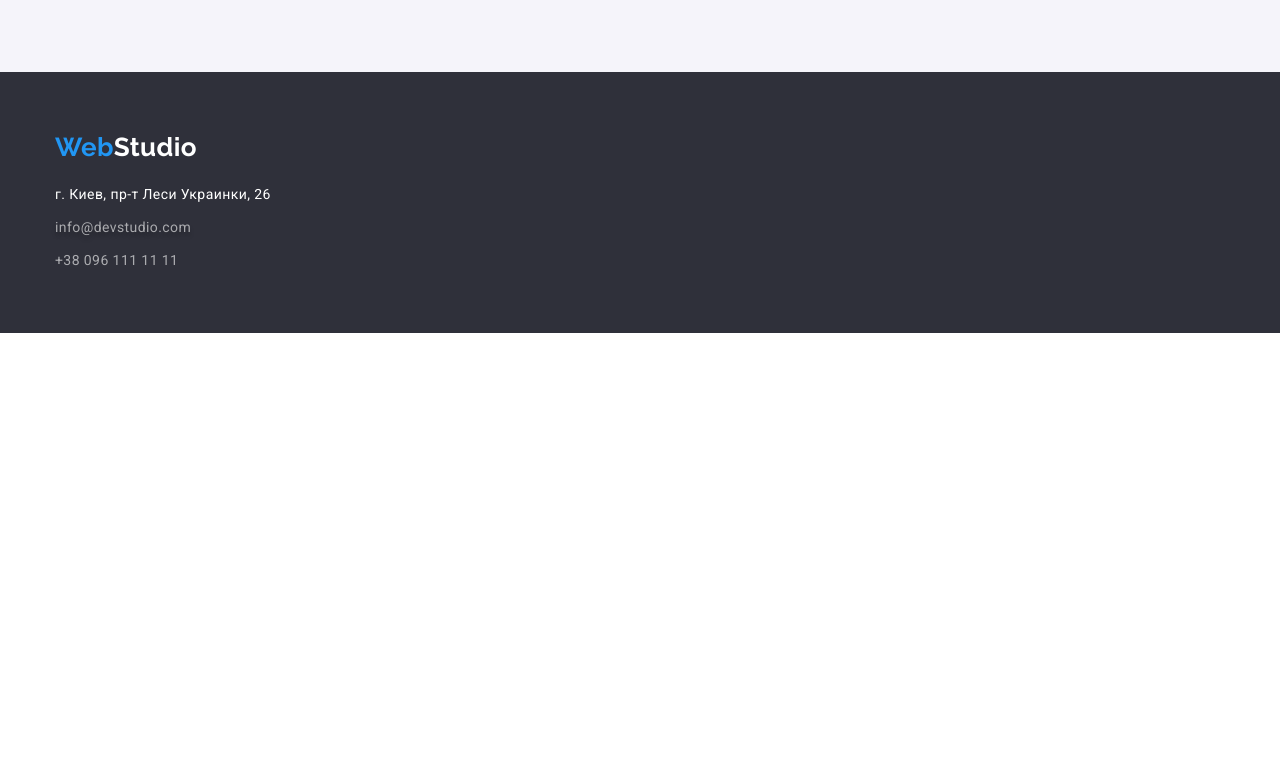
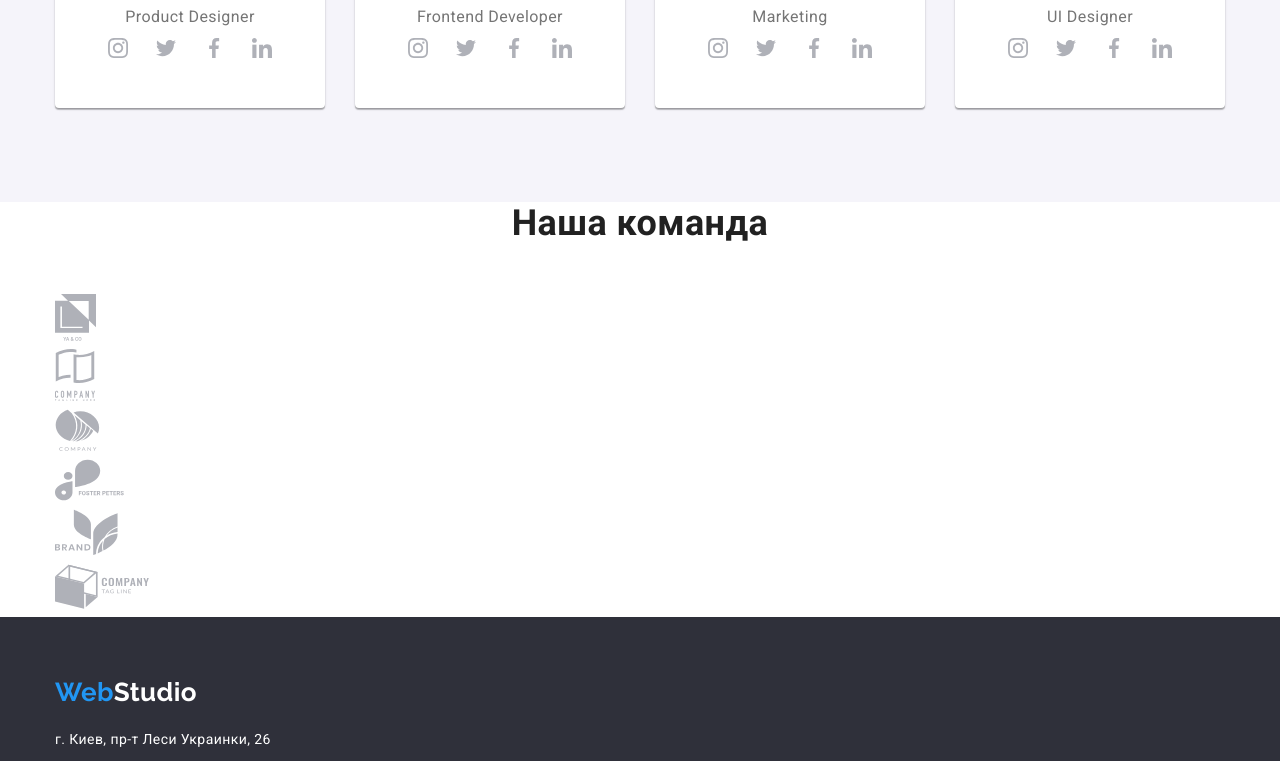
Before and after one commit to NikitaMelnychencko/goit-markup-hw-04, a plain HTML site: page index.html in a window 1280 px wide. Shown: the part 2028-2789 px from the top of the page. Before the commit the page ends 2361 px from the top, so only its background shows below. Drawn offline with nearby package versions, Linux system fonts and the light colour scheme.

Commit message:
14.05.21

```diff
--- a/index.html
+++ b/index.html
@@ -40,18 +40,22 @@
         <h2 class="section-title hide"> Особенности </h2>
         <ul class="qualities-list">
           <li class="item">
+            <img src="./images/antenna.svg" alt="antenna">
             <h3 class="title">Внимание к деталям</h3>
             <p> Идейные соображения, а также начало повседневной работы по формированию позиции.</p>
           </li>
           <li class="item">
+            <img src="./images/clock.svg" alt="clock">
             <h3 class="title">Пунктуальность</h3>
             <p> Задача организации, в особенности же рамки и место обучения кадров влечет за собой.</p>
           </li>
           <li class="item">
+            <img src="./images/diagram.svg" alt="diagram">
             <h3 class="title">Планирование</h3>
             <p> Равным образом консультация с широким активом в значительной степени обуславливает.</p>
           </li>
           <li class="item">
+            <img src="./images/astronaut.svg" alt="astronaut">
             <h3 class="title">Современные технологии</h3>
             <p> Значимость этих проблем настолько очевидна, что реализация плановых заданий.</p>
           </li>
@@ -79,13 +83,26 @@
             <div class="content-team">
               <h3 class="title name">Игорь Демьяненко</h3>
               <p class="text" lang="en"> Product Designer </p>
+              <div class="">
+                <img src="./images/instagram.svg" alt="instagram">
+                <img src="./images/twitter.svg" alt="twitter">
+                <img src="./images/facebook.svg" alt="facebook">
+                <img src="./images/in.svg" alt="in">
+              </div>
             </div>
+
           </li>
           <li class="item">
             <img class="card-image no-gap" src="./images/frontend.jpg" alt="Фронтенд-разработчик" width="270" height="260">
             <div class="content-team">
               <h3 class="title name">Ольга Репина</h3>
               <p class="text" lang="en"> Frontend Developer </p>
+              <div class="">
+                <img src="./images/instagram.svg" alt="instagram">
+                <img src="./images/twitter.svg" alt="twitter">
+                <img src="./images/facebook.svg" alt="facebook">
+                <img src="./images/in.svg" alt="in">
+              </div>
             </div>
           </li>
           <li class="item">
@@ -93,6 +110,12 @@
             <div class="content-team">
               <h3 class="title name">Николай Тарасов</h3>
               <p class="text" lang="en"> Marketing </p>
+              <div class="">
+                <img src="./images/instagram.svg" alt="instagram">
+                <img src="./images/twitter.svg" alt="twitter">
+                <img src="./images/facebook.svg" alt="facebook">
+                <img src="./images/in.svg" alt="in">
+              </div>
             </div>
           </li>
           <li class="item">
@@ -100,8 +123,27 @@
             <div class="content-team">
               <h3 class="title name">Михаил Ермаков</h3>
               <p class="text" lang="en"> UI Designer </p>
+              <div class="">
+                <img src="./images/instagram.svg" alt="instagram">
+                <img src="./images/twitter.svg" alt="twitter">
+                <img src="./images/facebook.svg" alt="facebook">
+                <img src="./images/in.svg" alt="in">
+              </div>
             </div>
           </li>
+        </ul>
+      </div>
+    </section>
+    <section>
+      <div class="container">
+        <h2 class="section-title">Наша команда</h2>
+        <ul>
+          <li><img src="./images/yaco.svg" alt="company_yaco"></li>
+          <li><img src="./images/company_tag_line_here.svg" alt="company_tag_line_here"></li>
+          <li><img src="images/company.svg" alt="company"></li>
+          <li><img src="./images/foster_peters.svg" alt="foster_peters"></li>
+          <li><img src="./images/brand.svg" alt="brand"></li>
+          <li><img src="./images/company_tag_line.svg" alt="company_tag_line"></li>
         </ul>
       </div>
     </section>
@@ -116,6 +158,15 @@
           <li class="item"><a href="tel:+380961111111" class="link">+38 096 111 11 11</a></li>
         </ul>
       </address>
+      <section>
+        <h2>Присоединяйтесь</h2>
+        <ul>
+          <li><img src="./images/instagram.svg" alt="instagram"></li>
+          <li><img src="./images/twitter.svg" alt="twitter"></li>
+          <li><img src="./images/facebook.svg" alt="facebook"></li>
+          <li><img src="./images/in.svg" alt="in"></li>
+        </ul>
+      </section>
     </div>
   </footer>
 </body>
```
Also changed, not shown: images/antenna.svg (added), images/astronaut.svg (added), images/brand.svg (added), images/clock.svg (added), images/company.svg (added), images/company_tag_line.svg (added), images/company_tag_line_here.svg (added), images/diagram.svg (added), images/facebook.svg (added), images/foster_peters.svg (added), images/in.svg (added), images/instagram.svg (added), images/twitter.svg (added), images/yaco.svg (added).
